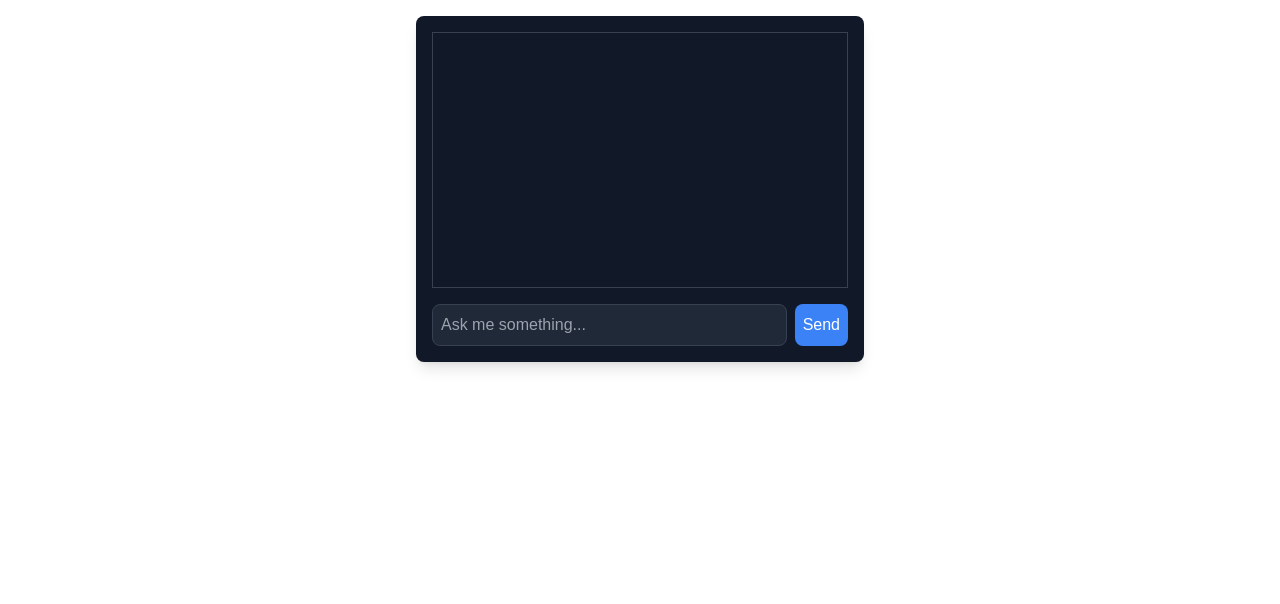
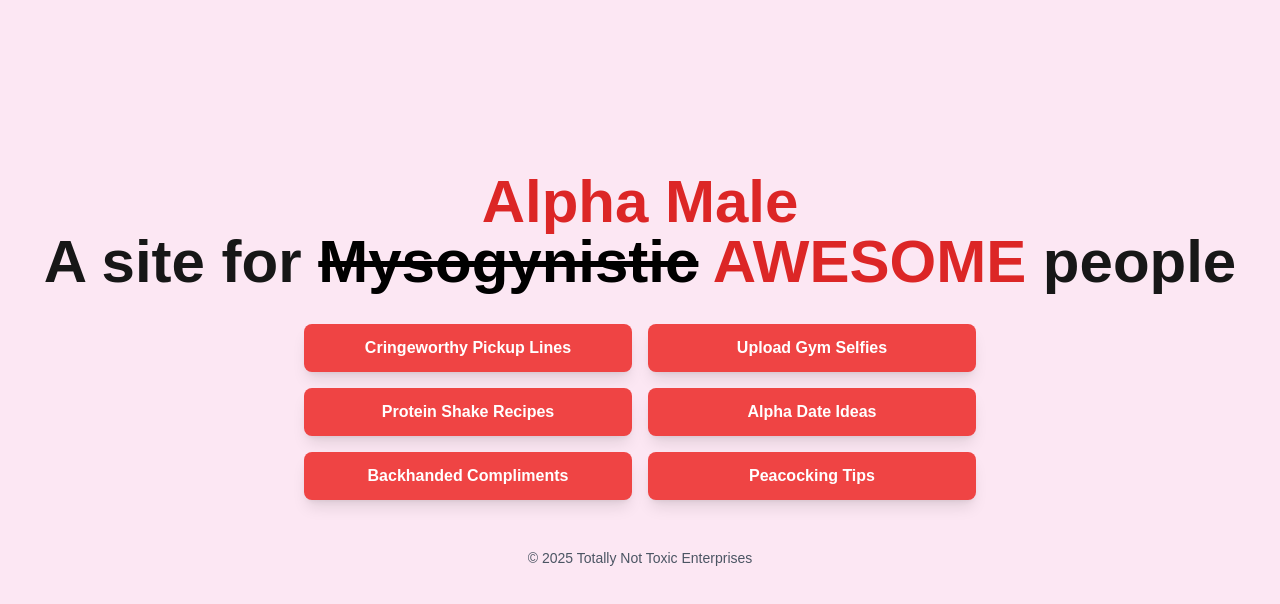
Before and after one commit to krishnanunnismenon/mysogynyvalentine, a Next.js app: page / in a window 1280 px wide. Shown: the top 604 px of the page. Built offline with nearby package versions, Linux system fonts and the light colour scheme.

Commit message:
Add something to the home page

```diff
--- a/app/page.tsx
+++ b/app/page.tsx
@@ -1,93 +1,38 @@
-  'use client'
-  import { useState } from "react";
-  import axios from "axios";
+import Link from "next/link"
 
-  // Define types for messages and API response
-  interface Message {
-    role: "system" | "user" | "assistant";
-    content: string;
-  }
+export default function Home() {
+  return (
+    <main className="min-h-screen bg-pink-100 flex flex-col items-center justify-center p-8">
+      <h1 className="text-4xl md:text-6xl font-bold text-center mb-8 relative">
+        <span className="text-red-600 absolute top-0 left-1/2 transform -translate-x-1/2 -translate-y-full">
+          Alpha Male
+        </span>
+        A site for <span className="text-black line-through">Mysogynistic</span>
+        <span className="text-red-600"> AWESOME</span> people
+      </h1>
 
-  interface ApiResponse {
-    choices: { message: { content: string } }[]; // Extracted from response format
-  }
+      <div className="grid grid-cols-1 md:grid-cols-2 gap-4 max-w-2xl w-full">
+        <FeatureButton href="/pickup-lines" text="Cringeworthy Pickup Lines" />
+        <FeatureButton href="/gym-selfies" text="Upload Gym Selfies" />
+        <FeatureButton href="/protein-shakes" text="Protein Shake Recipes" />
+        <FeatureButton href="/date-ideas" text="Alpha Date Ideas" />
+        <FeatureButton href="/compliments" text="Backhanded Compliments" />
+        <FeatureButton href="/peacocking" text="Peacocking Tips" />
+      </div>
 
-  export default function Home() {
-    const [userMessage, setUserMessage] = useState<string>("");
-    const [chatHistory, setChatHistory] = useState<Message[]>([]);
-    const [loading, setLoading] = useState<boolean>(false);
+      <footer className="mt-12 text-sm text-gray-600">
+        &copy; {new Date().getFullYear()} Totally Not Toxic Enterprises
+      </footer>
+    </main>
+  )
+}
 
-    const sendMessage = async () => {
-      if (!userMessage.trim()) return;
-      setLoading(true);
-
-      try {
-        const response = await axios.post<ApiResponse>(
-          "https://api.aimlapi.com/v1/chat/completions",
-          {
-            model: "mistralai/Mistral-7B-Instruct-v0.2", // Using the Mistral model
-            messages: [
-              { role: "system", content: "You are a helpful AI assistant." },
-              { role: "user", content: userMessage },
-            ],
-            temperature: 0.7,
-            max_tokens: 256,
-          },
-          {
-            headers: {
-              "Content-Type": "application/json",
-              Authorization: `Bearer ${process.env.NEXT_PUBLIC_AIML_API_KEY}`,
-            },
-          }
-        );
-
-        // Extract AI response
-        const botMessage = response.data.choices[0].message.content;
-
-        setChatHistory([
-          ...chatHistory,
-          { role: "user", content: userMessage },
-          { role: "assistant", content: botMessage },
-        ]);
-        setUserMessage("");
-      } catch (error) {
-        console.error("Error fetching response:", error);
-        setChatHistory([
-          ...chatHistory,
-          { role: "assistant", content: "Sorry, I couldn't process that request." },
-        ]);
-      }
-
-      setLoading(false);
-    };
-
-    return (
-      <div className="flex flex-col items-center p-4">
-        <div className="w-full max-w-md bg-gray-900 text-white p-4 rounded-lg shadow-lg">
-          <div className="h-64 overflow-y-auto border border-gray-700 p-2">
-            {chatHistory.map((msg, index) => (
-              <div key={index} className={`p-2 ${msg.role === "user" ? "text-right" : "text-left"}`}>
-                <strong>{msg.role === "user" ? "You" : "Assistant"}:</strong> {msg.content}
-              </div>
-            ))}
-          </div>
-          <div className="flex mt-4">
-            <input
-              type="text"
-              className="flex-1 p-2 border border-gray-700 bg-gray-800 text-white rounded-lg"
-              value={userMessage}
-              onChange={(e) => setUserMessage(e.target.value)}
-              placeholder="Ask me something..."
-            />
-            <button
-              className="ml-2 p-2 bg-blue-500 hover:bg-blue-600 text-white rounded-lg"
-              onClick={sendMessage}
-              disabled={loading}
-            >
-              {loading ? "..." : "Send"}
-            </button>
-          </div>
-        </div>
-      </div>
-    );
-  }
+function FeatureButton({ href, text }: { href: string; text: string }) {
+  return (
+    <Link href={href} className="block">
+      <button className="w-full bg-red-500 hover:bg-red-600 text-white font-bold py-3 px-6 rounded-lg transition duration-300 ease-in-out transform hover:scale-105 shadow-lg">
+        {text}
+      </button>
+    </Link>
+  )
+}
```
